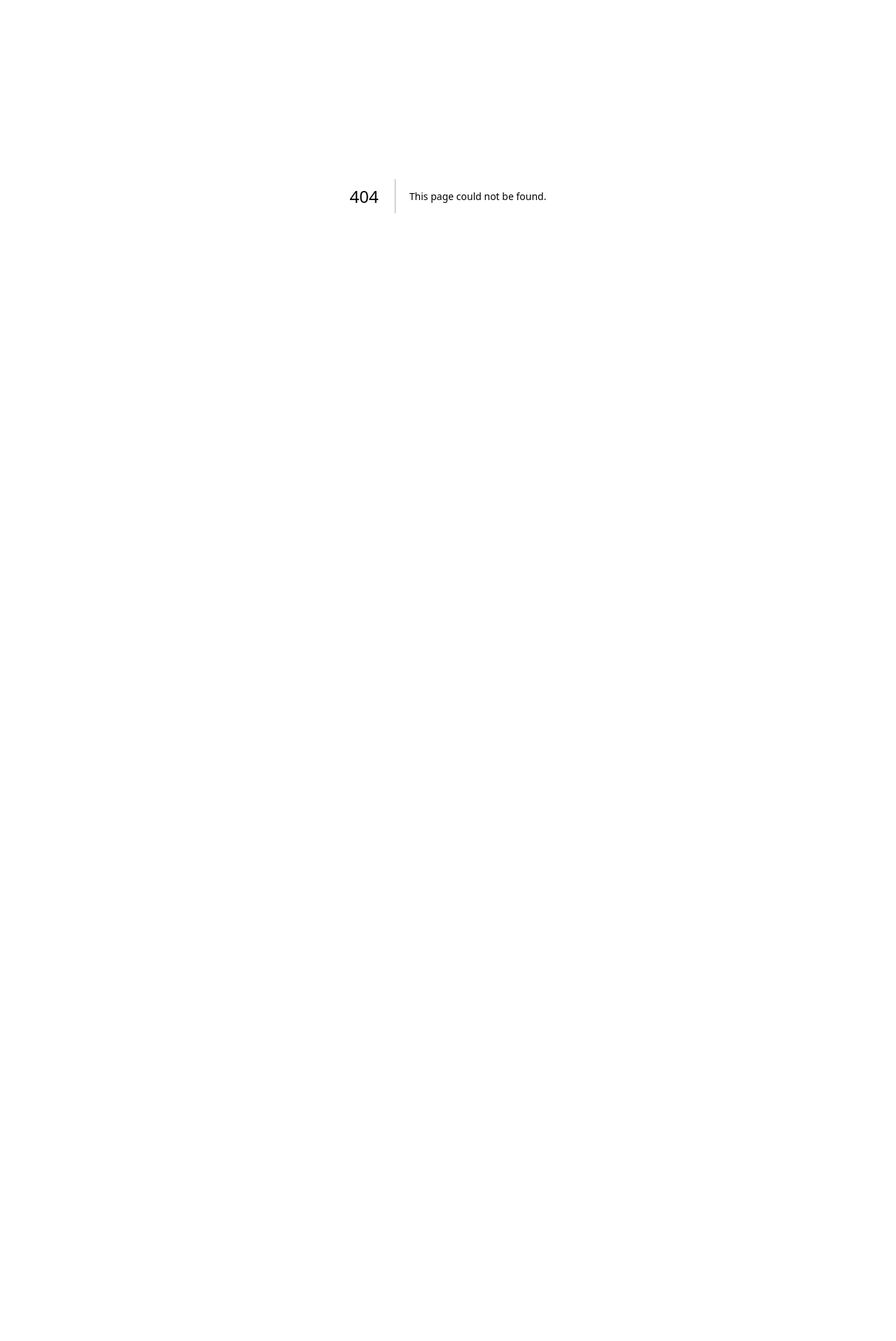
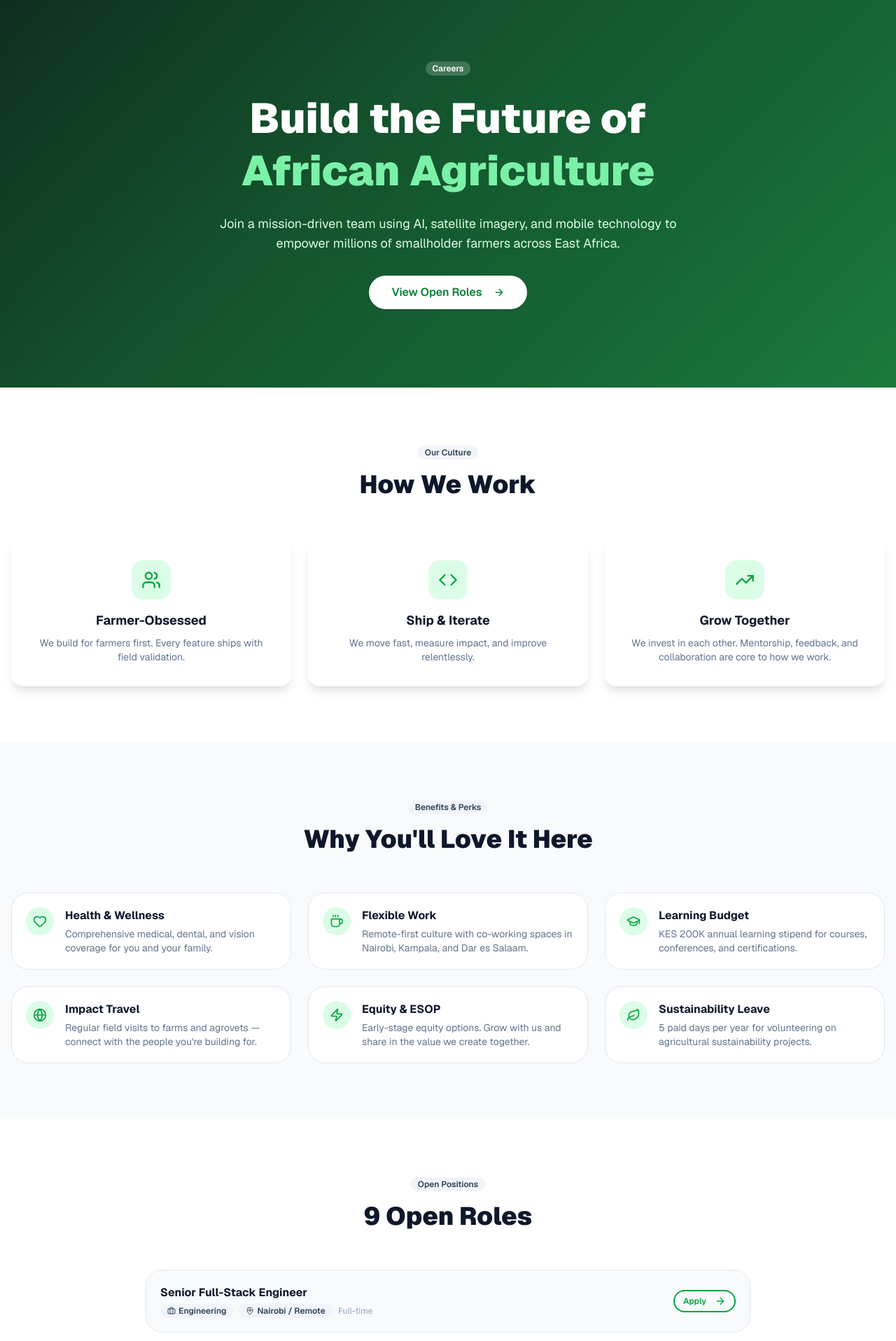
Before and after one commit to Faqih001/digi-farms, a Next.js app: page /company/careers in a window 1280 px wide. Before the commit this address had no page. Shown: the part 120-2037 px from the top of the page at 70% size. Before the commit the page ends 800 px from the top, so only its background shows below. Built offline with nearby package versions, Linux system fonts and the light colour scheme.

Commit message:
feat: add careers page with open roles, culture values, and employee perks

```diff
--- /dev/null
+++ b/app/(landing)/company/careers/page.tsx
@@ -0,0 +1,148 @@
+import type { Metadata } from "next";
+import Link from "next/link";
+import { Badge } from "@/components/ui/badge";
+import { Button } from "@/components/ui/button";
+import { Card, CardContent } from "@/components/ui/card";
+import {
+  MapPin, ArrowRight, Heart, Zap, Globe, Coffee,
+  GraduationCap, Briefcase, Code, Leaf, Users, TrendingUp,
+} from "lucide-react";
+
+export const metadata: Metadata = {
+  title: "Careers",
+  description: "Join DIGI-FARMS and help build the future of African agriculture. We're hiring engineers, agronomists, and impact leaders.",
+};
+
+const perks = [
+  { icon: Heart, title: "Health & Wellness", desc: "Comprehensive medical, dental, and vision coverage for you and your family." },
+  { icon: Coffee, title: "Flexible Work", desc: "Remote-first culture with co-working spaces in Nairobi, Kampala, and Dar es Salaam." },
+  { icon: GraduationCap, title: "Learning Budget", desc: "KES 200K annual learning stipend for courses, conferences, and certifications." },
+  { icon: Globe, title: "Impact Travel", desc: "Regular field visits to farms and agrovets — connect with the people you're building for." },
+  { icon: Zap, title: "Equity & ESOP", desc: "Early-stage equity options. Grow with us and share in the value we create together." },
+  { icon: Leaf, title: "Sustainability Leave", desc: "5 paid days per year for volunteering on agricultural sustainability projects." },
+];
+
+const openRoles = [
+  { title: "Senior Full-Stack Engineer", dept: "Engineering", location: "Nairobi / Remote", type: "Full-time" },
+  { title: "ML Engineer — Plant Pathology", dept: "AI/ML", location: "Nairobi", type: "Full-time" },
+  { title: "React Native Developer", dept: "Engineering", location: "Remote", type: "Full-time" },
+  { title: "Field Agronomist — Western Kenya", dept: "Agronomy", location: "Kisumu", type: "Full-time" },
+  { title: "Product Designer", dept: "Product & Design", location: "Nairobi / Remote", type: "Full-time" },
+  { title: "Growth Marketing Manager", dept: "Marketing", location: "Nairobi", type: "Full-time" },
+  { title: "DevOps / SRE Engineer", dept: "Engineering", location: "Remote", type: "Full-time" },
+  { title: "Agricultural Economist", dept: "Research", location: "Nairobi", type: "Full-time" },
+  { title: "Partner Success Manager", dept: "Partnerships", location: "Nairobi", type: "Full-time" },
+];
+
+const values = [
+  { icon: Users, title: "Farmer-Obsessed", desc: "We build for farmers first. Every feature ships with field validation." },
+  { icon: Code, title: "Ship & Iterate", desc: "We move fast, measure impact, and improve relentlessly." },
+  { icon: TrendingUp, title: "Grow Together", desc: "We invest in each other. Mentorship, feedback, and collaboration are core to how we work." },
+];
+
+export default function CareersPage() {
+  return (
+    <>
+      {/* Hero */}
+      <section className="gradient-hero py-20 lg:py-28">
+        <div className="container mx-auto px-4 max-w-7xl text-center">
+          <Badge className="mb-6 bg-white/20 text-white border-white/30">Careers</Badge>
+          <h1 className="text-4xl lg:text-6xl font-black text-white mb-6 leading-tight">
+            Build the Future of <br className="hidden sm:block" />
+            <span className="text-green-300">African Agriculture</span>
+          </h1>
+          <p className="text-lg text-green-100 max-w-2xl mx-auto mb-8">
+            Join a mission-driven team using AI, satellite imagery, and mobile technology to empower millions of smallholder farmers across East Africa.
+          </p>
+          <Button size="lg" asChild className="bg-white text-green-700 hover:bg-green-50">
+            <a href="#openings">View Open Roles <ArrowRight className="ml-2 w-4 h-4" /></a>
+          </Button>
+        </div>
+      </section>
+
+      {/* Culture Values */}
+      <section className="py-20 bg-white dark:bg-slate-900">
+        <div className="container mx-auto px-4 max-w-7xl">
+          <div className="text-center mb-14">
+            <Badge variant="secondary" className="mb-4">Our Culture</Badge>
+            <h2 className="text-3xl lg:text-4xl font-black text-slate-900 dark:text-white">How We Work</h2>
+          </div>
+          <div className="grid sm:grid-cols-3 gap-6">
+            {values.map((v) => (
+              <Card key={v.title} className="text-center border-0 shadow-lg dark:bg-slate-800/50 hover:shadow-xl transition-shadow">
+                <CardContent className="p-8">
+                  <div className="w-14 h-14 rounded-2xl bg-green-100 dark:bg-green-900/30 flex items-center justify-center mx-auto mb-4">
+                    <v.icon className="w-7 h-7 text-green-600" />
+                  </div>
+                  <h3 className="font-bold text-lg text-slate-900 dark:text-white mb-2">{v.title}</h3>
+                  <p className="text-sm text-slate-500 dark:text-slate-400">{v.desc}</p>
+                </CardContent>
+              </Card>
+            ))}
+          </div>
+        </div>
+      </section>
+
+      {/* Perks */}
+      <section className="py-20 bg-slate-50 dark:bg-slate-950">
+        <div className="container mx-auto px-4 max-w-7xl">
+          <div className="text-center mb-14">
+            <Badge variant="secondary" className="mb-4">Benefits & Perks</Badge>
+            <h2 className="text-3xl lg:text-4xl font-black text-slate-900 dark:text-white">Why You&apos;ll Love It Here</h2>
+          </div>
+          <div className="grid sm:grid-cols-2 lg:grid-cols-3 gap-6">
+            {perks.map((p) => (
+              <div key={p.title} className="flex items-start gap-4 p-5 rounded-xl bg-white dark:bg-slate-900 border border-slate-200 dark:border-slate-800">
+                <div className="w-10 h-10 rounded-xl bg-green-100 dark:bg-green-900/30 flex items-center justify-center flex-shrink-0">
+                  <p.icon className="w-5 h-5 text-green-600" />
+                </div>
+                <div>
+                  <h3 className="font-bold text-slate-900 dark:text-white mb-1">{p.title}</h3>
+                  <p className="text-sm text-slate-500 dark:text-slate-400">{p.desc}</p>
+                </div>
+              </div>
+            ))}
+          </div>
+        </div>
+      </section>
+
+      {/* Open Roles */}
+      <section id="openings" className="py-20 bg-white dark:bg-slate-900 scroll-mt-20">
+        <div className="container mx-auto px-4 max-w-4xl">
+          <div className="text-center mb-14">
+            <Badge variant="secondary" className="mb-4">Open Positions</Badge>
+            <h2 className="text-3xl lg:text-4xl font-black text-slate-900 dark:text-white">{openRoles.length} Open Roles</h2>
+          </div>
+          <div className="space-y-3">
+            {openRoles.map((role) => (
+              <div key={role.title} className="flex flex-col sm:flex-row sm:items-center justify-between gap-3 p-5 rounded-xl bg-slate-50 dark:bg-slate-800 border border-slate-200 dark:border-slate-700 hover:border-green-400 transition-colors group">
+                <div>
+                  <h3 className="font-bold text-slate-900 dark:text-white group-hover:text-green-600 transition-colors">{role.title}</h3>
+                  <div className="flex flex-wrap items-center gap-2 mt-1">
+                    <Badge variant="secondary" className="text-xs"><Briefcase className="w-3 h-3 mr-1" />{role.dept}</Badge>
+                    <Badge variant="secondary" className="text-xs"><MapPin className="w-3 h-3 mr-1" />{role.location}</Badge>
+                    <span className="text-xs text-slate-400">{role.type}</span>
+                  </div>
+                </div>
+                <Button variant="outline" size="sm" className="w-fit">
+                  Apply <ArrowRight className="ml-1 w-3 h-3" />
+                </Button>
+              </div>
+            ))}
+          </div>
+        </div>
+      </section>
+
+      {/* CTA */}
+      <section className="py-20 bg-green-700 dark:bg-green-900">
+        <div className="container mx-auto px-4 max-w-3xl text-center">
+          <h2 className="text-3xl lg:text-4xl font-black text-white mb-4">Don&apos;t See Your Role?</h2>
+          <p className="text-green-100 mb-8">We&apos;re always looking for exceptional talent. Send us your CV and tell us how you want to change agriculture.</p>
+          <Button size="lg" asChild className="bg-white text-green-700 hover:bg-green-50">
+            <Link href="/contact">Send Your CV <ArrowRight className="ml-2 w-4 h-4" /></Link>
+          </Button>
+        </div>
+      </section>
+    </>
+  );
+}
```
